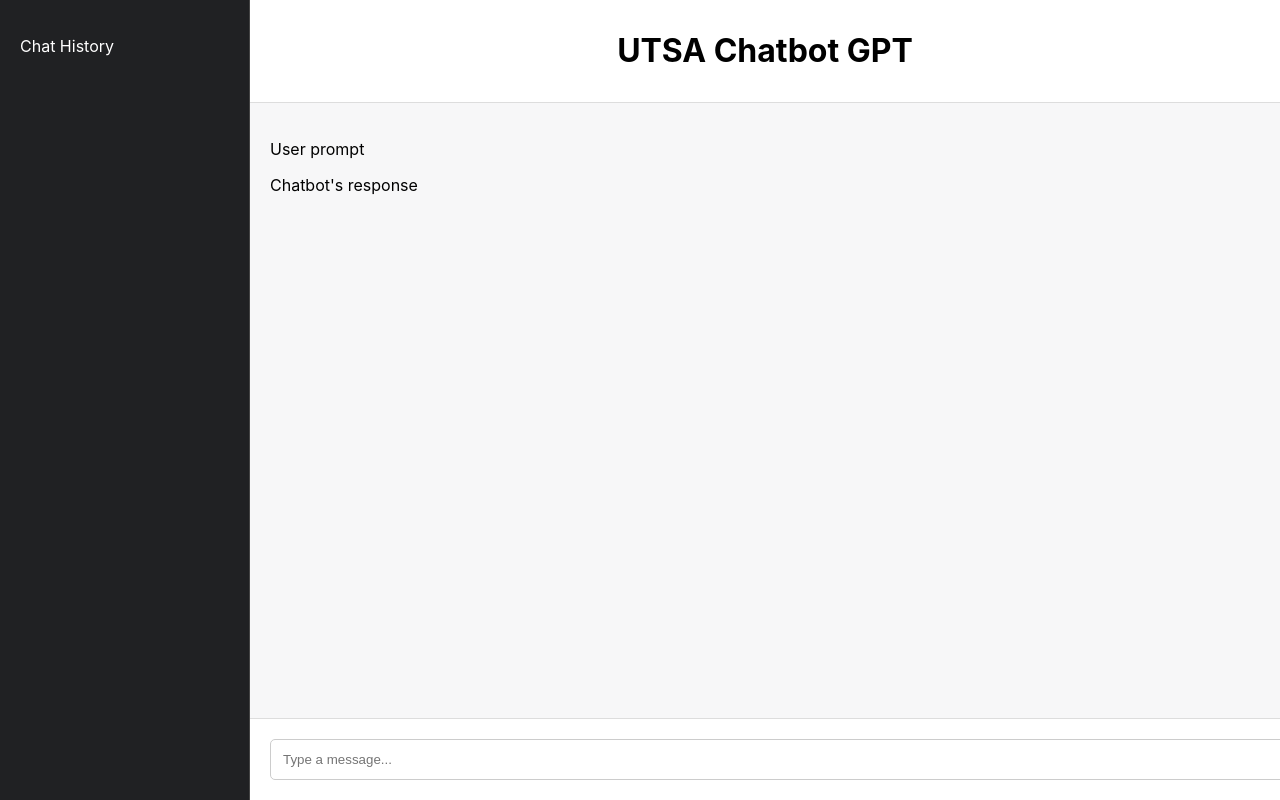
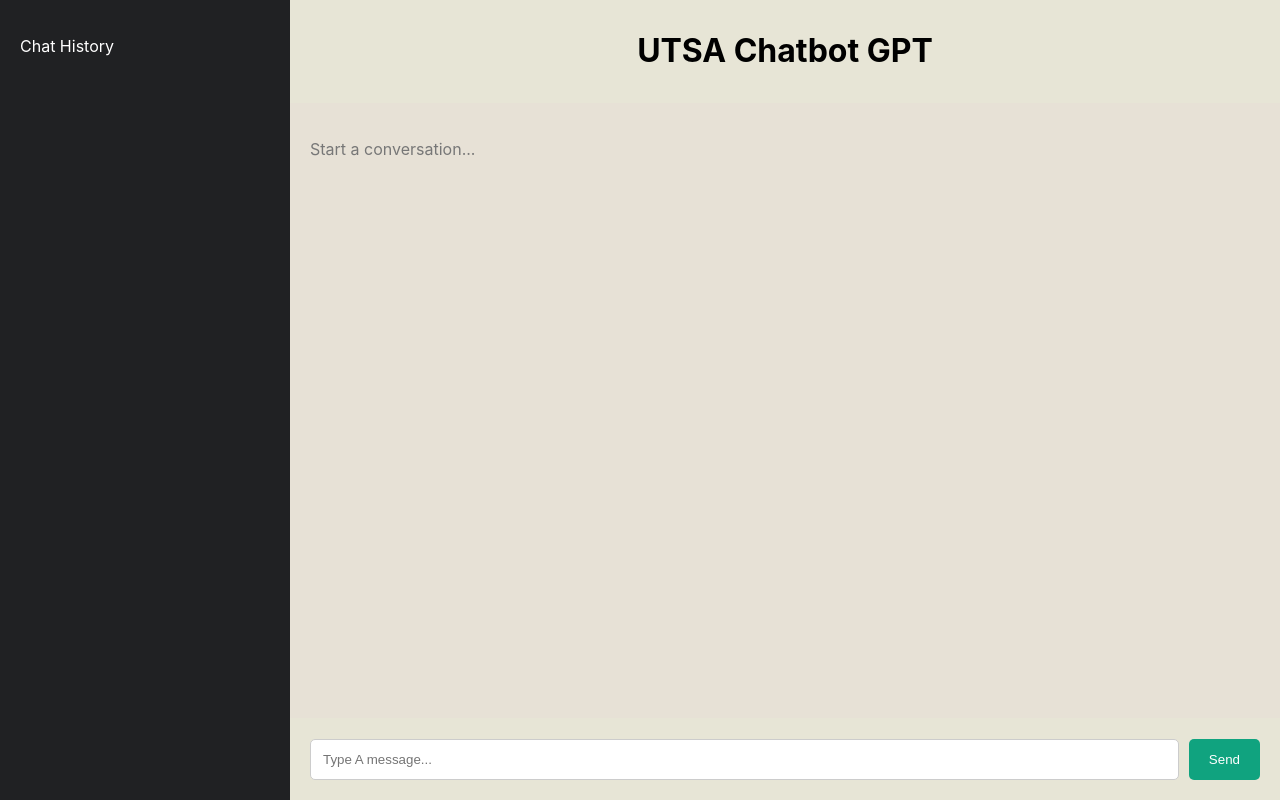
Before and after one commit to billshields511/utsa-gpt-ui, a React (Create React App) app in the folder utsa-gpt-ui/: page / in a window 1280 px wide. Built offline with nearby package versions, Linux system fonts and the light colour scheme.

Commit message:
updated ui chat

```diff
--- a/utsa-gpt-ui/src/App.css
+++ b/utsa-gpt-ui/src/App.css
@@ -1,46 +1,85 @@
-body, html {
-  margin: 0;
-  height: 100%;
-}
-
 .container {
-  display: grid;
-  grid-template-columns: 250px 1fr;
+  display: flex;
   height: 100vh;
 }
 
 .sidebar {
+  width: 250px;
   background-color: #202123;
   color: white;
   padding: 20px;
-  border-right: 1px solid #444;
 }
 
 .main-content {
+  flex: 1;
   display: grid;
   grid-template-rows: auto 1fr auto;
 }
 
 .chat-header {
   padding: 10px 20px;
-  border-bottom: 1px solid #ddd;
+  border-bottom: 1px solid #e7e5d6;
   text-align: center;
+  background: #e7e5d6
 }
 
 .chat-window {
   padding: 20px;
-  background-color: #f7f7f8;
+  background-color: #e7e1d6;
+  overflow-y: auto;
+  display: flex;
+  flex-direction: column;
+  gap: 12px;
 }
 
 .chat-input {
   padding: 20px;
-  background: white;
-  border-top: 1px solid #ddd;
+  background: #e7e5d6;
+  border-top: 1px solid #e7e5d6;
+  display: flex;
+  gap: 10px;
 }
 
-input {
-  width: 100%;
+.chat-input input {
+  flex: 1;
   padding: 12px;
   border-radius: 5px;
   border: 1px solid #ccc;
 }
+
+.chat-input button {
+  padding: 12px 20px;
+  border: none;
+  background-color: #10a37f;
+  color: white;
+  border-radius: 5px;
+  cursor: pointer;
+}
+
+.chat-input button:hover {
+  background-color: #0d8d6d;
+}
+
+.message {
+  max-width: 70%;
+  padding: 12px 16px;
+  border-radius: 12px;
+  font-size: 15px;
+}
+
+.user-message {
+  align-self: flex-end;
+  background-color: #10a37f;
+  color: white;
+}
+
+.bot-message {
+  align-self: flex-start;
+  background-color: white;
+  border: 1px solid #ddd;
+  color: #333;
+}
+
+.placeholder {
+  color: #777;
+}
--- a/utsa-gpt-ui/src/App.js
+++ b/utsa-gpt-ui/src/App.js
@@ -1,6 +1,33 @@
 import './App.css';
+import { useState } from 'react';
 
 function App() {
+  const [inputValue, setInputValue] = useState('');
+  const [messages, setMessages] = useState([]);
+
+  const handleSend = () => {
+    if (inputValue.trim() === '') return;
+
+    const userMessage = {
+      sender: 'user',
+      text: inputValue
+    };
+
+    const botMessage = {
+      sender: 'bot',
+      text: `You said: ${inputValue}`
+    };
+
+    setMessages([...messages, userMessage, botMessage]);
+    setInputValue('');
+  };
+
+  const handleKeyDown = (e) => {
+    if (e.key === 'Enter') {
+      handleSend();
+    }
+  };
+
   return (
     <div className="container">
       <aside className="sidebar">
@@ -13,12 +40,33 @@ function App() {
         </header>
 
         <section className="chat-window">
-          <p>User prompt</p>
-          <p>Chatbot's response</p>
+          {messages.length === 0 ? (
+            <p className="placeholder">Start a conversation...</p>
+          ) : (
+            messages.map((message, index) => (
+              <div
+                key={index}
+                className={
+                  message.sender === 'user'
+                    ? 'message user-message'
+                    : 'message bot-message'
+                }
+              >
+                {message.text}
+              </div>
+            ))
+          )}
         </section>
 
         <footer className="chat-input">
-          <input type="text" placeholder="Type a message..." />
+          <input
+            type="text"
+            placeholder="Type A message..."
+            value={inputValue}
+            onChange={(e) => setInputValue(e.target.value)}
+            onKeyDown={handleKeyDown}
+          />
+          <button onClick={handleSend}>Send</button>
         </footer>
       </main>
     </div>
```
